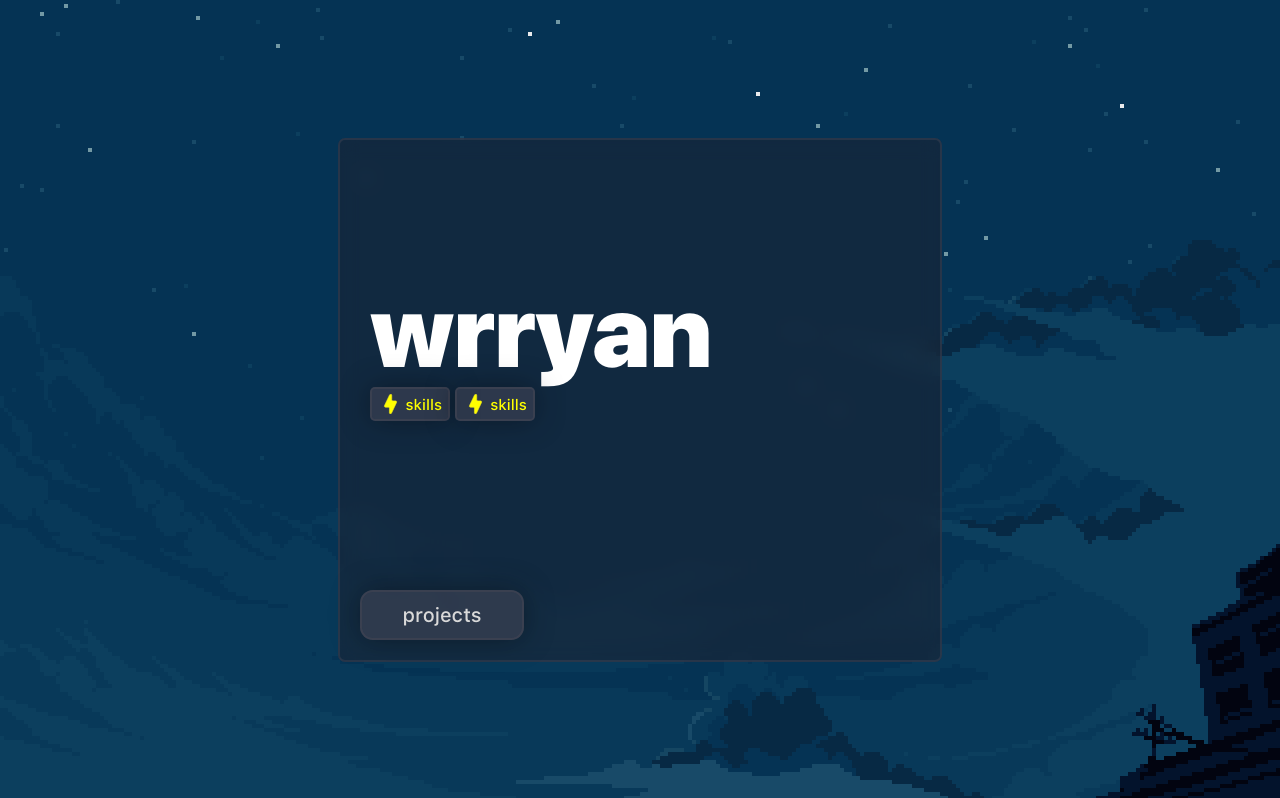
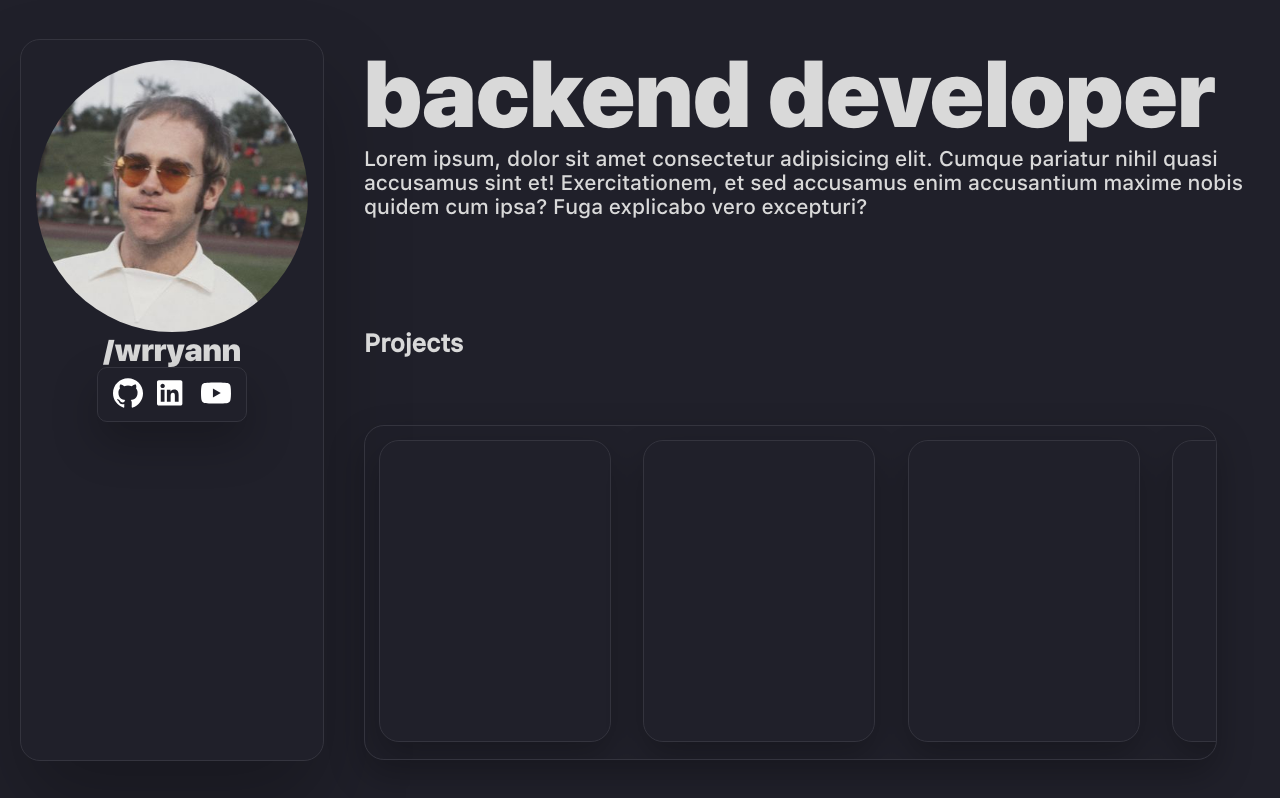
Before and after one commit to wrryann/portifolio, a plain HTML site: page index.html in a window 1280 px wide. Shown: the top 798 px of the page. Drawn offline with Linux system fonts and the light colour scheme.

Commit message:
ui changes

```diff
--- a/index.html
+++ b/index.html
@@ -4,67 +4,59 @@
     <meta charset="UTF-8">
     <meta name="viewport" content="width=device-width, initial-scale=1.0">
     <link rel="stylesheet" href="/style/style.css">
-    <title>Document</title>
+    <title>wrryann</title>
 </head>
 <body>
+
     <!-- ========== -->
     <!-- initalPage -->
     <!-- ========== -->
 
     <section id="initialPage">
-        <div id="mainWindow">
-            <div id="leftConteiner">
-                <h1 id="name">wrryan</h1>
-                <div id="aboutCont">
-                <button id="skillsBtn">
-                <svg width="25" height="20" viewBox="0 0 201 317" fill="none" xmlns="http://www.w3.org/2000/svg">
-                <path id="Vector 3" d="M119.676 91.9891V19.7284C119.676 1.63905 95.174 -3.93486 87.3487 12.3743L4.68539 184.657C-0.729309 195.942 7.49556 209.011 20.0124 209.011H66.6487C76.0375 209.011 83.6487 216.622 83.6487 226.011V297.011C83.6487 315.167 108.292 320.68 116.028 304.255L196.581 133.233C201.892 121.957 193.665 108.989 181.201 108.989H136.676C127.287 108.989 119.676 101.378 119.676 91.9891Z" fill="yellow" stroke="#F3EA21" stroke-width="10"/>
+
+        <aside id="informationAndLinks">
+            <img id="img-profile_picture" src="imgs/fd61a4db56ad711d36768f3c0c3b0a52.jpg" alt="profile_picture" style="border-radius: 50%;">
+            <h2>/wrryann</h2>
+            <div id="social-links">
+                <a id="github-link" class="social-link" href="https://github.com/wrryann">
+                    <?xml version="1.0" encoding="UTF-8"?>
+                    <svg fill="#FFFFFF" xmlns="http://www.w3.org/2000/svg" xmlns:xlink="http://www.w3.org/1999/xlink" version="1.1" id="Capa_1" x="0px" y="0px" viewBox="0 0 24 24" style="enable-background:new 0 0 24 24;" xml:space="preserve" width="30" height="30">
+                    <g>
+                        <path style="fill-rule:evenodd;clip-rule:evenodd;" d="M12,0.296c-6.627,0-12,5.372-12,12c0,5.302,3.438,9.8,8.206,11.387   c0.6,0.111,0.82-0.26,0.82-0.577c0-0.286-0.011-1.231-0.016-2.234c-3.338,0.726-4.043-1.416-4.043-1.416   C4.421,18.069,3.635,17.7,3.635,17.7c-1.089-0.745,0.082-0.729,0.082-0.729c1.205,0.085,1.839,1.237,1.839,1.237   c1.07,1.834,2.807,1.304,3.492,0.997C9.156,18.429,9.467,17.9,9.81,17.6c-2.665-0.303-5.467-1.332-5.467-5.93   c0-1.31,0.469-2.381,1.237-3.221C5.455,8.146,5.044,6.926,5.696,5.273c0,0,1.008-0.322,3.301,1.23   C9.954,6.237,10.98,6.104,12,6.099c1.02,0.005,2.047,0.138,3.006,0.404c2.29-1.553,3.297-1.23,3.297-1.23   c0.653,1.653,0.242,2.873,0.118,3.176c0.769,0.84,1.235,1.911,1.235,3.221c0,4.609-2.807,5.624-5.479,5.921   c0.43,0.372,0.814,1.103,0.814,2.222c0,1.606-0.014,2.898-0.014,3.293c0,0.319,0.216,0.694,0.824,0.576   c4.766-1.589,8.2-6.085,8.2-11.385C24,5.669,18.627,0.296,12,0.296z"/>
+                    </g>
                     </svg>
-                skills</button>
-                <button id="skillsBtn">
-                    <svg width="25" height="20" viewBox="0 0 201 317" fill="none" xmlns="http://www.w3.org/2000/svg">
-                    <path id="Vector 3" d="M119.676 91.9891V19.7284C119.676 1.63905 95.174 -3.93486 87.3487 12.3743L4.68539 184.657C-0.729309 195.942 7.49556 209.011 20.0124 209.011H66.6487C76.0375 209.011 83.6487 216.622 83.6487 226.011V297.011C83.6487 315.167 108.292 320.68 116.028 304.255L196.581 133.233C201.892 121.957 193.665 108.989 181.201 108.989H136.676C127.287 108.989 119.676 101.378 119.676 91.9891Z" fill="yellow" stroke="#F3EA21" stroke-width="10"/>
+                </a>
+                <a id="linkedin-link" class="social-link" href="https://www.linkedin.com/in/wrryann">
+                    <?xml version="1.0" encoding="UTF-8"?>
+                    <svg fill="#FFFFFF" xmlns="http://www.w3.org/2000/svg" xmlns:xlink="http://www.w3.org/1999/xlink" version="1.1" id="Capa_1" x="0px" y="0px" viewBox="0 0 24 24" style="enable-background:new 0 0 24 24;" xml:space="preserve" width="30" height="30">
+                    <g>
+                    <path id="Path_2520" d="M17.291,19.073h-3.007v-4.709c0-1.123-0.02-2.568-1.564-2.568c-1.566,0-1.806,1.223-1.806,2.487v4.79H7.908   V9.389h2.887v1.323h0.04c0.589-1.006,1.683-1.607,2.848-1.564c3.048,0,3.609,2.005,3.609,4.612L17.291,19.073z M4.515,8.065   c-0.964,0-1.745-0.781-1.745-1.745c0-0.964,0.781-1.745,1.745-1.745c0.964,0,1.745,0.781,1.745,1.745   C6.26,7.284,5.479,8.065,4.515,8.065L4.515,8.065 M6.018,19.073h-3.01V9.389h3.01V19.073z M18.79,1.783H1.497   C0.68,1.774,0.01,2.429,0,3.246V20.61c0.01,0.818,0.68,1.473,1.497,1.464H18.79c0.819,0.01,1.492-0.645,1.503-1.464V3.245   c-0.012-0.819-0.685-1.474-1.503-1.463"/>
+                    </g>
                     </svg>
-                    skills</button>
-                </div>
-                <div id="skills">
-                    <img class="skillImg" src="imgs/html.png" alt="HTML5">
-                    <img class="skillImg" src="imgs/CSS3_logo_and_wordmark.svg.png" alt="CSS3">
-                    <img class="skillImg" src="imgs/js.png" alt="JavaScript">
-                    <img class="skillImg" src="imgs/bootstrap-stack.png" alt="Boostrap">
-                    <img class="skillImg" src="imgs/react.png" alt="React.js">
-                    <!-- <img class="skillImg" src="imgs/node.png" alt="Node.js"> still learning -->
-                    <!-- <img class="skillImg" src="imgs/rust.png" alt="rust"> still learning -->
-                    <script>
-                            let skillsBtn = document.getElementById("skillsBtn")
-                            let skillsCont = document.getElementById("skills")
-
-                            skillsBtn.addEventListener("click", () => {
-                                if(skillsCont.style.display == "none" || skillsCont.style.display == ""){
-                                    skillsCont.style.display = "flex"
-                                } else {
-                                    skillsCont.style.display = "none"
-                                }
-                            })
-                    </script>
-                </div>
-            </div>
-            <div id="bottomConteiner">
-                <a href="#projects" id="btnProjects">
-                    projects
                 </a>
-                <div id="">
+                <a  id="youtube-link" class="social-link" href="https://www.youtube.com/channel/UCfVmrtp8Sg7UDRk1at14RkA">
+                    <?xml version="1.0" encoding="UTF-8"?>
+                    <svg fill="#FFFFFF" xmlns="http://www.w3.org/2000/svg" xmlns:xlink="http://www.w3.org/1999/xlink" version="1.1" id="Capa_1" x="0px" y="0px" viewBox="0 0 24 24" style="enable-background:new 0 0 24 24;" xml:space="preserve" width="30" height="30">
+                    <g id="XMLID_184_">
+                    <path d="M23.498,6.186c-0.276-1.039-1.089-1.858-2.122-2.136C19.505,3.546,12,3.546,12,3.546s-7.505,0-9.377,0.504   C1.591,4.328,0.778,5.146,0.502,6.186C0,8.07,0,12,0,12s0,3.93,0.502,5.814c0.276,1.039,1.089,1.858,2.122,2.136   C4.495,20.454,12,20.454,12,20.454s7.505,0,9.377-0.504c1.032-0.278,1.845-1.096,2.122-2.136C24,15.93,24,12,24,12   S24,8.07,23.498,6.186z M9.546,15.569V8.431L15.818,12L9.546,15.569z"/>
+                    </g>
+                    </svg>
+                </a>
 
             </div>
+        </aside>
+
+        <main id="main">
+            <div id="aboutText">
+                <h1 id="stack-text">backend developer</h1>
+                <p>Lorem ipsum, dolor sit amet consectetur adipisicing elit. Cumque pariatur nihil quasi accusamus sint et! Exercitationem, et sed accusamus enim accusantium maxime nobis quidem cum ipsa? Fuga explicabo vero excepturi?</p>
             </div>
-        </div>
-    </section>
-
             <!-- ======== -->
             <!-- Projects -->
             <!-- ======== -->
-
-    <section id="projects">
+            <div id="projects">
+                <h3>Projects</h3>
+                <div id="projects-div">
                     <div class="project">
 
                     </div>
@@ -80,7 +72,36 @@
                     <div class="project">
 
                     </div>
+                    <div class="project">
+
+                    </div>
+                    <div class="project">
+
+                    </div>
+                    <div class="project">
+
+                    </div>
+                    <div class="project">
+
+                    </div>
+                    <div class="project">
+
+                    </div>
+                    <div class="project">
+
+                    </div>
+                    <div class="project">
+
+                    </div>
+
+                </div>
+
+            </div>
+        </main>
     </section>
+
+
+
   <script src="/js/index.js"></script>
 </body>
 </html>
--- a/style/style.css
+++ b/style/style.css
@@ -1,24 +1,18 @@
 @font-face {
-    font-family: SanFierro;
+    font-family: sf;
     src: url(/fonts/SFNSText-Medium.otf);
 }
 
 @font-face {
-    font-family: SanFierroBLACK;
+    font-family: sfB;
     src: url(/fonts/SFNSDisplay-Black.otf);
 }
 
 * {
-    font-family: sanFierro;
+    font-family: sf;
     margin: 0;
     color: rgb(217, 217, 217);
     transition: all .2s ease;
-}
-
-body {
-    background-image: url(/imgs/F_sAbB2WgAA_oaD.png);
-    background-repeat: no-repeat;
-    background-size: cover;
 }
 
 #initialPage {
@@ -27,174 +21,163 @@ body {
     width: 100vw;
     justify-content: center;
     align-items: center;
-    background-image: url(/imgs/F_sAbB2WgAA_oaD.png);
-    background-repeat: no-repeat;
-    background-size: cover;
+    background-color: #20202a;
+}
+
+h1 {
+    font-family: sfB;
+    font-size: 80px;
+    font-weight: 200;
+}
+
+
+h2 {
+    font-family: sfB;
+    font-size: 30px;
+    font-weight: 100;
+}
+
+h3 {
+    font-family: sf;
+    font-size: 25px;
+    /* font-weight: 400; */
+}
+
+p {
+    font-family: sf;
+    font-size: 21px;
+}
+
+hr {
+    border: #34343E 1px solid;
+    width: auto;
+    margin: 5px;
+}
+
+body {
+    background-color: #20202a;
+}
+
+
+#informationAndLinks {
+    display: flex;
+    justify-content: start;
+    align-items: center;
+    flex-direction: column;
+    background-color: #20202a;
+    box-shadow: 0 45px 85px rgba(0, 0, 0, 0.251);
+    border-radius: 20px;
+    border: #34343E 1px solid;
+    margin: 20px;
+    height: 90%;
+    width: 30%;
+}
+
+    #img-profile_picture {
+        width: fit-content;
+        max-width: 90%;
+        margin-top: 20px;
+    }
+
+    #social-links {
+        background-color: #20202a;
+        box-shadow: 0 20px 45px rgba(0, 0, 0, 0.251);
+        border-radius: 10px;
+        padding: 10px;
+        border: #34343E 1px solid;
+    }
+
+    #social-links:hover {
+        box-shadow: 0 20px 45px rgba(1, 255, 251, 0.251);
+    }
+
+    .social-link {
+        margin: 0 5px 0 5px;
+        text-decoration: none;
+        transition: all .3s ease;
+    }
+
+    .social-link:hover svg {
+        margin: 0 10px 0 10px;
+        transform: scale(1.3);
+    }
+
+
+#main {
+    width: 70%;
+    height: 90%;
+    margin: 20px;
+}
+
+    #stack-text {
+        font-size: 7vw;
+    }
+
+    #aboutText {
+        height: 40%;
+        /* background-color: floralwhite; */
+    }
+
+    #projects {
+        display: flex;
+        justify-content: space-between;
+        height: 60%;
+        width: 95%;
+        flex-direction: column;
+        /* background-color: blueviolet; */
+    }
+
+        #projects-div {
+            overflow-x: auto;
+            overflow-y: hidden;
+            border: #34343E 1px solid;
+            box-shadow: 0 15px 35px rgba(0, 0, 0, 0.251);
+            border-radius: 20px;
+            margin-top: 10px;
+            white-space: nowrap;
+            width: 100%;
+        }
+
+        .project {
+            background-color: #20202a;
+            box-shadow: 0 15px 35px rgba(0, 0, 0, 0.251);
+            border-radius: 20px;
+            border: #34343E 1px solid;
+            height: 300px;
+            width: 230px;
+            margin: 14px;
+            display: inline-block;
+        }
+
+@media (max-width: 950px) {
+
+
+    #initialPage {
+        height: 200vh;
+        width: 100vw;
+        flex-direction: column;
+    }
+
+    #informationAndLinks {
+        margin: 5vh 10vw 5vh 10vw;
+        height: 90vh;
+        width: 90vw;
+    }
+
+        #img-profile_picture {
+            width: fit-content;
+            max-width: 70%;
+            margin-top: 20px;
+        }
+
+    #main {
+        width: 90vw;
+        height: 100vh;
+    }
+
+    #stack-text {
+        font-size: 9vw;
+    }
 
 
 }
-
-#mainWindow {
-    display: flex;
-    flex-direction: column;
-    width: 35rem;
-    height: 30rem;
-    border: 0.17rem solid rgba(71, 71, 87, 0.41);
-    border-radius: 7px;
-    padding: 20px;
-    margin: 60px;
-    background-color: rgba(32, 32, 44, 0.488);
-    backdrop-filter: blur(10px);
-}
-
-#leftConteiner {
-    display: flex;
-    align-items: start;
-    justify-content: end;
-    height: 55%;
-    width: 60%;
-    padding: 10px;
-    flex-direction: column;
-
-}
-
-#name {
-    font-size: 6rem;
-    font-family: SanFierroBLACK;
-    font-weight: 100;
-    color: white;
-
-}
-
-#aboutCont {
-    display: flex;
-    width: 10.3rem;
-    justify-content: space-between;
-    align-items: center;
-    flex-direction: row;
-}
-
-#skillsBtn {
-    display: flex;
-    align-items: center;
-    justify-content: space-between;
-    font-size: 15px;
-    width: 5.0rem;
-    height: 2.1rem;
-    border: 0.17rem solid rgba(71, 71, 87, 0.522);
-    border-radius: 5px;
-    background-color: rgba(71, 71, 87, 0.522);
-    box-shadow: 0 0 30px rgba(0, 0, 0, 0.355);
-    margin-bottom: 2px;
-    color: yellow;
-    cursor: pointer;
-}
-
-#skillsBtn:hover {
-    border: 0.17rem solid rgba(112, 112, 128, 0.522);
-}
-
-#skills {
-    display: none;
-    align-items: center;
-    width: auto;
-    border: 0.17rem solid rgba(71, 71, 87, 0.522);
-    border-radius: 0 13px 13px 13px;
-    background-color: rgba(71, 71, 87, 0.522);
-    box-shadow: 0 0 30px rgba(0, 0, 0, 0.355);
-    padding: 2px;
-    position: absolute;
-    bottom: 175px;
-    z-index: 888;
-}
-
-.skillImg {
-    height: auto;
-    width: 40px;
-    margin: 4px;
-    cursor: pointer;
-    transition: all .3s ease;
-}
-
-.skillImg:hover {
-    transform: translateY(-5px);
-    top: 1px;
-}
-
-#bottomConteiner {
-    display: flex;
-    justify-content: end;
-    flex-direction: column;
-    height: 45%;
-    width: 100%;
-    bottom: 0;
-
-}
-
-#btnProjects {
-    display: flex;
-    justify-content: center;
-    align-items: center;
-    text-decoration: none;
-    height: 2.9rem;
-    width: 10rem;
-    border: 0.17rem solid rgba(71, 71, 87, 0.522);
-    border-radius: 13px;
-    font-size: 20px;
-    background-color: rgba(71, 71, 87, 0.522);
-    box-shadow: 0 0 30px rgba(0, 0, 0, 0.355);
-    cursor: pointer;
-}
-
-#btnProjects:hover {
-    border: 0.17rem solid rgba(112, 112, 128, 0.796);
-    color: white;
-}
-
-/* ======== */
-/* Projects */
-/* ======== */
-
-#projects {
-    margin: auto;
-    width: 100;
-    height: auto;
-    margin-bottom: 10vh;
-    padding: 10px;
-    display: flex;
-    flex-wrap: wrap;
-    align-items: center;
-    justify-content: center;
-}
-
-.project {
-    display: flex;
-    justify-content: flex-start;
-    flex-direction: column;
-    width: 14rem;
-    height: 19rem;
-    border: 0.17rem solid rgba(71, 71, 87, 0.41);
-    border-radius: 7px;
-    padding: 20px;
-    margin: calc(100vw/120);
-    background-color: rgba(32, 32, 44, 0.488);
-    backdrop-filter: blur(10px);
-}
-
-@media (max-width: 440px) {
-    #mainWindow {
-        width: 100vw;
-        height: 30rem;
-        border-radius: 7px;
-        padding: 20px;
-        margin: 10px;
-    }
-
-    #name {
-        font-size: 5.3rem;
-        font-family: SanFierroBLACK;
-        font-weight: 100;
-        color: white;
-
-    }
-}
```
Also changed, not shown: imgs/F_sAbB2WgAA_oaD.png (deleted), imgs/GAciKxEXwAAoPXD.png (deleted), imgs/fd61a4db56ad711d36768f3c0c3b0a52.jpg (added), imgs/happy-removebg-preview.png (deleted), imgs/happy.png (deleted), imgs/node.png (deleted), imgs/pngegg.png (deleted), imgs/svg/github.svg (added). Lines whose indentation alone changed are shown as unchanged.
